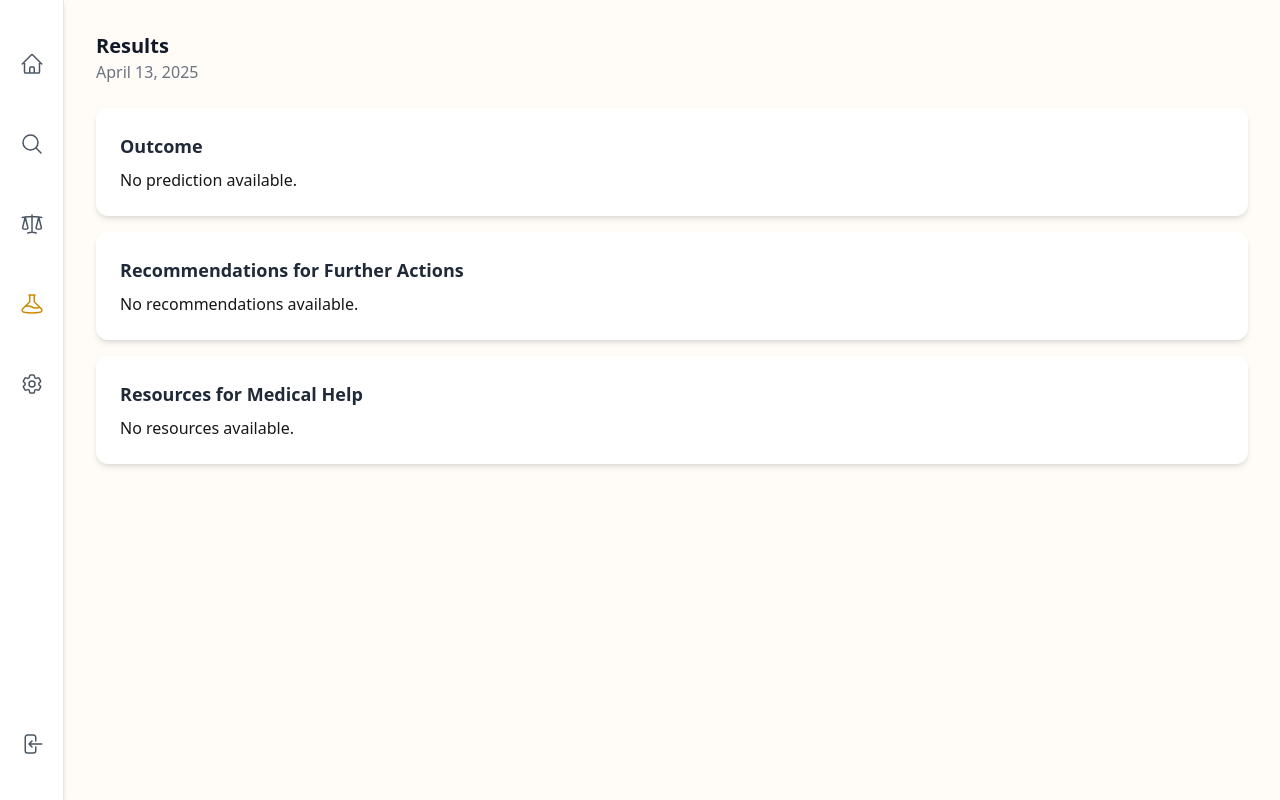
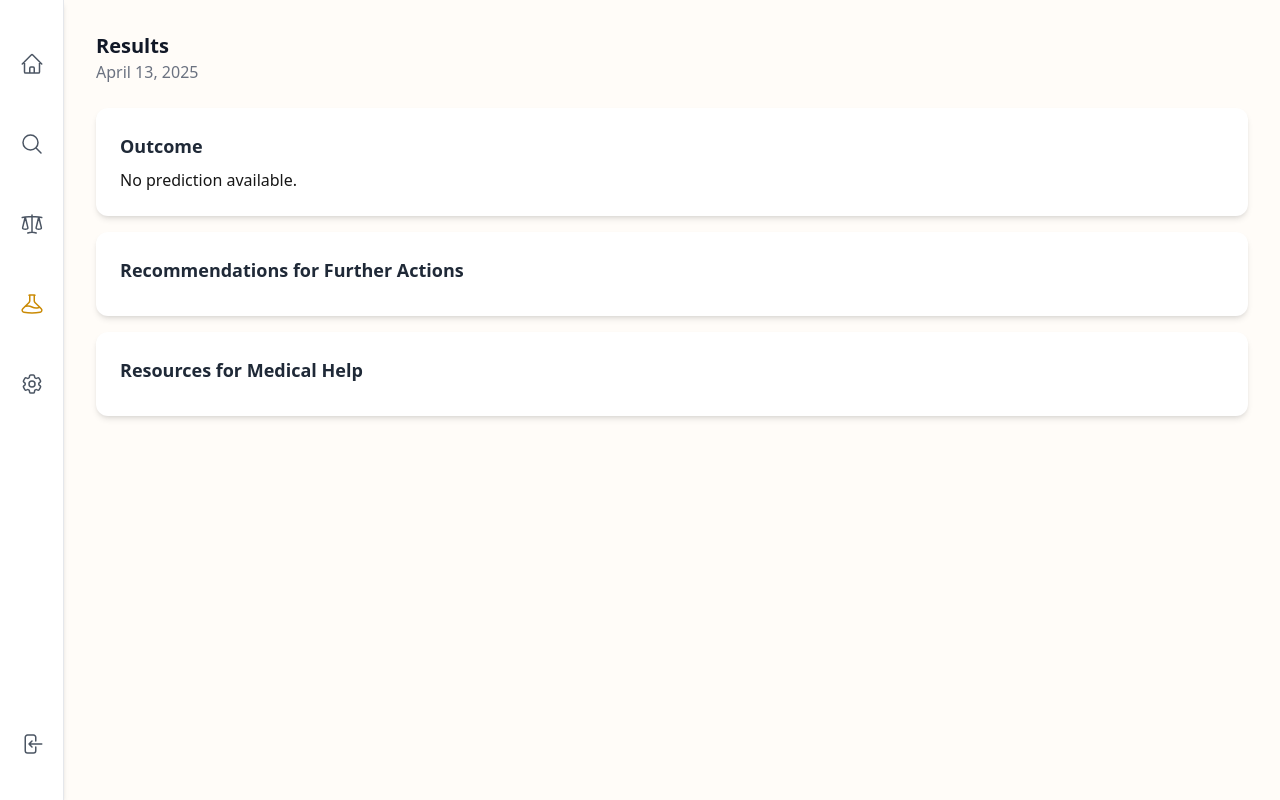
Before and after one commit to lroe34/csi-43c9-capstone-tuberculosis, a Next.js app in the folder frontend/: page /results in a window 1280 px wide. Built offline with nearby package versions, Linux system fonts and the light colour scheme.

Commit message:
Refactor prediction handling and update results display

```diff
--- a/frontend/app/diagnose/page.js
+++ b/frontend/app/diagnose/page.js
@@ -60,22 +60,51 @@ export default function DiagnosisPage() {
     console.log("Features array length:", featuresArray.length);
     console.log("Manual data length:", Object.keys(manualData).length);
     try {
-      const predictionResponse = await fetch(
-        "https://dummy-function-750908721088.us-central1.run.app",
-        {
-          method: "POST",
-          headers: { "Content-Type": "application/json" },
-          body: JSON.stringify({ features: featuresArray }),
-        }
-      );
+      const initialPredictionURL =
+        "https://dummy-function-750908721088.us-central1.run.app";
+
+      const predictionResponse = await fetch(initialPredictionURL, {
+        method: "POST",
+        headers: { "Content-Type": "application/json" },
+        body: JSON.stringify({ features: featuresArray }),
+      });
       const predictionResult = await predictionResponse.json();
-
-      //TODO: something here based on response, sending it somewhere else
+      const predictedValue = String(predictionResult.prediction);
       console.log("Prediction result:", predictionResult);
 
-      router.push(
-        `/results?prediction=${encodeURIComponent(predictionResult.prediction)}`
-      );
+      const additionalEndpoints = {
+        0: "get-this-later",
+        1: "get-this-later",
+        2: "get-this-later",
+        3: "get-this-later",
+      };
+
+      if (additionalEndpoints[predictedValue]) {
+        const additionalResponse = await fetch(
+          additionalEndpoints[predictedValue],
+          {
+            method: "POST",
+            headers: { "Content-Type": "application/json" },
+            body: JSON.stringify({
+              features: featuresArray,
+              prediction: predictedValue,
+            }),
+          }
+        );
+        const additionalResult = await additionalResponse.json();
+        console.log("Additional result:", additionalResult);
+
+        router.push(
+          `/results?prediction=${encodeURIComponent(
+            predictedValue
+          )}&extra=${encodeURIComponent(JSON.stringify(additionalResult))}`
+        );
+      } else {
+        // In theory we never get here
+        router.push(
+          `/results?prediction=${encodeURIComponent(predictedValue)}`
+        );
+      }
     } catch (error) {
       console.error("Error processing manual data:", error);
     }
--- a/frontend/app/results/page.js
+++ b/frontend/app/results/page.js
@@ -29,20 +29,8 @@ function ResultsContent() {
             : "No prediction available."}
         </p>
       </Card>
-      <Card title="Recommendations for Further Actions">
-        <p>
-          {predictionParam
-            ? "Based on your prediction, we recommend you consult with a specialist."
-            : "No recommendations available."}
-        </p>
-      </Card>
-      <Card title="Resources for Medical Help">
-        <p>
-          {predictionParam
-            ? "Here are some resources: [Link to resource 1, Link to resource 2]"
-            : "No resources available."}
-        </p>
-      </Card>
+      <Card title="Recommendations for Further Actions"></Card>
+      <Card title="Resources for Medical Help"></Card>
     </div>
   );
 }
```
Also changed, not shown: 2 other files (tests, documents, lock files or other folders).
